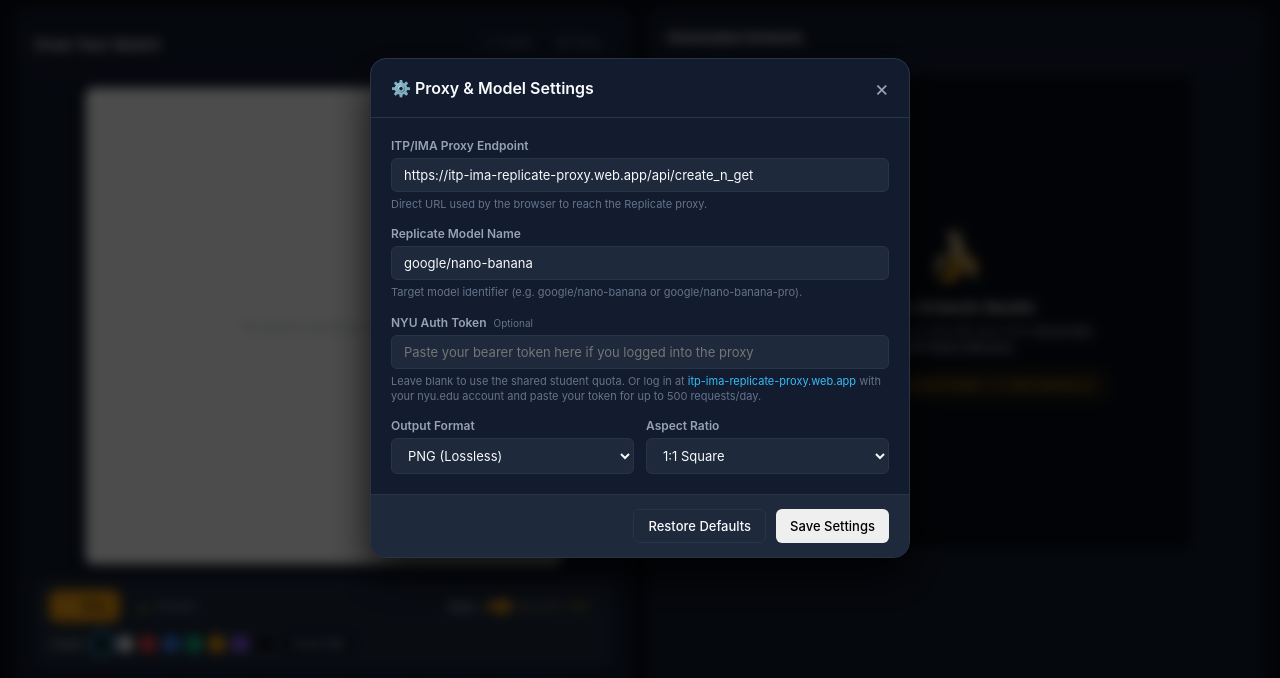
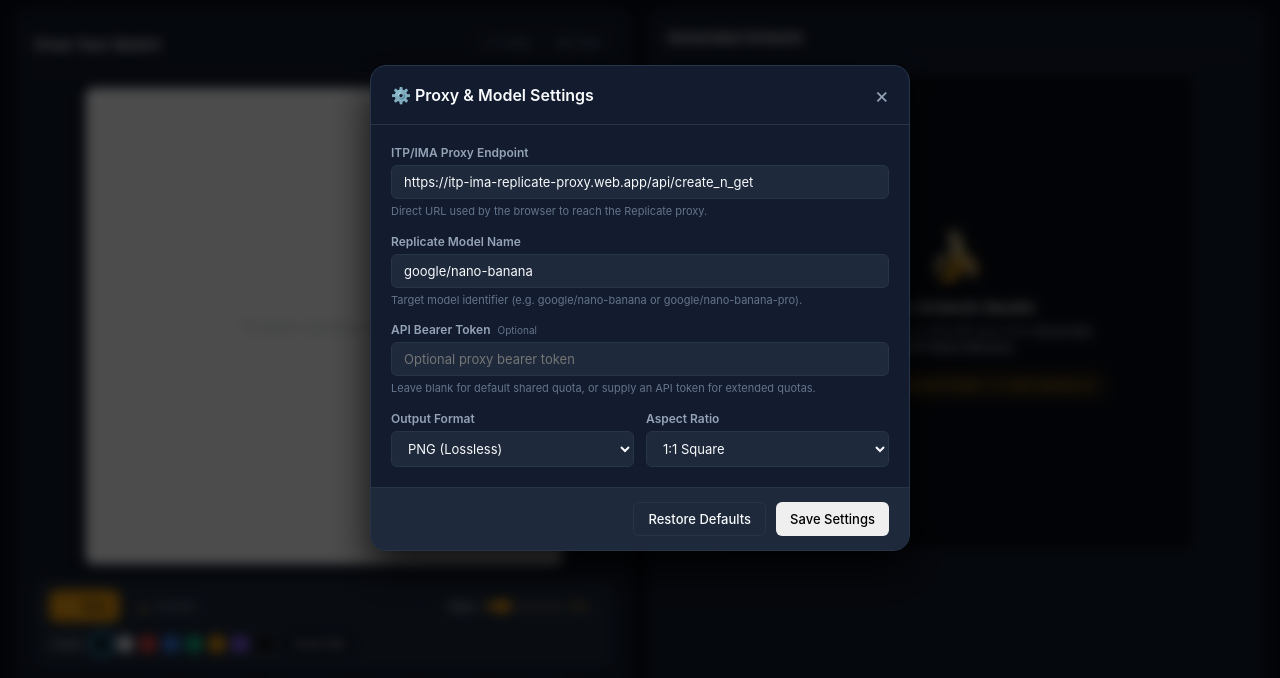
Before and after one commit to aho-tcsyl/Class-Test, a plain HTML site: page Scribble-AI/index.html in a window 1280 px wide. Both pictures are taken after a click on the button "⚙️ Settings". Shown: the part 92-770 px from the top of the page. Drawn offline with Linux system fonts and the light colour scheme.

Commit message:
Replace password input with text token input to prevent false-positive phishing warnings

```diff
--- a/Scribble-AI/index.html
+++ b/Scribble-AI/index.html
@@ -210,12 +210,10 @@
           </div>
 
           <div class="form-group">
-            <label for="authTokenInput">NYU Auth Token <span class="badge-optional">Optional</span></label>
-            <input type="password" id="authTokenInput" placeholder="Paste your bearer token here if you logged into the proxy" />
+            <label for="authTokenInput">API Bearer Token <span class="badge-optional">Optional</span></label>
+            <input type="text" id="authTokenInput" autocomplete="off" spellcheck="false" placeholder="Optional proxy bearer token" />
             <span class="help-text">
-              Leave blank to use the shared student quota. Or log in at
-              <a href="https://itp-ima-replicate-proxy.web.app/" target="_blank" rel="noopener">itp-ima-replicate-proxy.web.app</a>
-              with your <code>nyu.edu</code> account and paste your token for up to 500 requests/day.
+              Leave blank for default shared quota, or supply an API token for extended quotas.
             </span>
           </div>
 
```
Also changed, not shown: index.html (+3 -5 lines).
